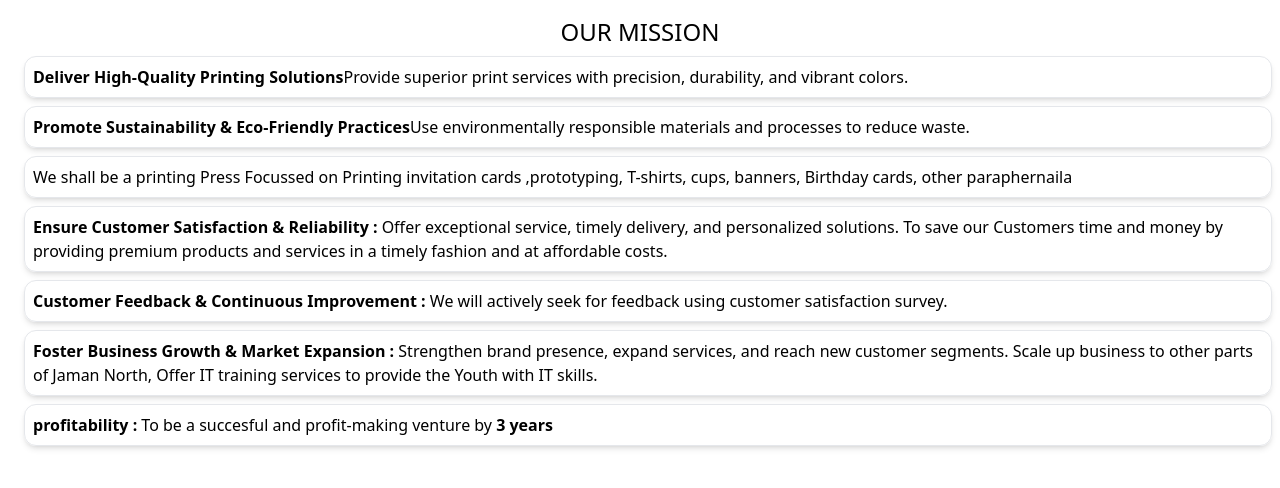
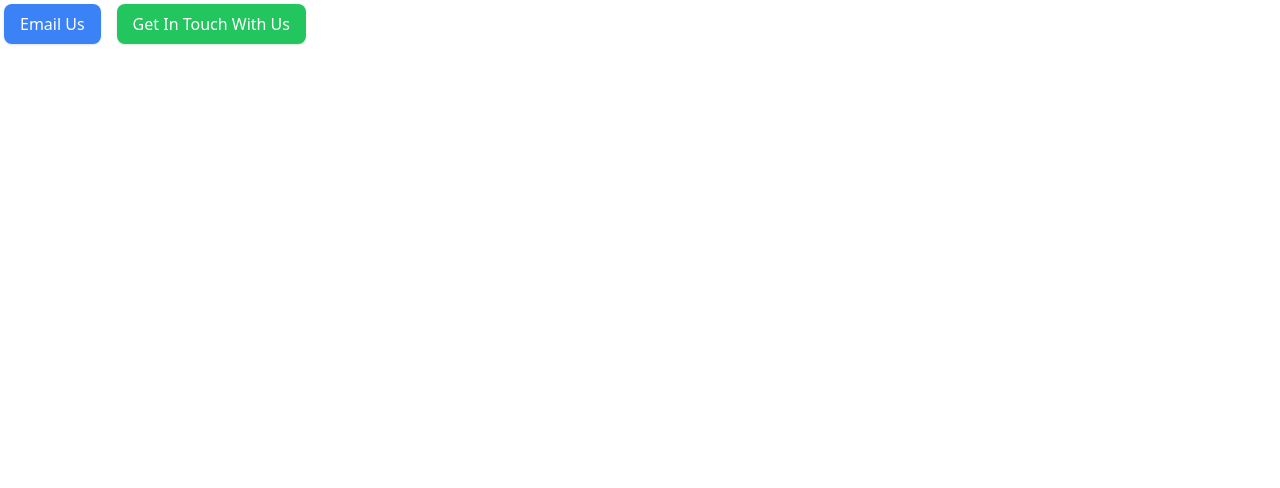
Before and after one commit to Psam4ord/upp-business-site, a Gatsby site: page / in a window 1280 px wide. Built offline with nearby package versions, Linux system fonts and the light colour scheme; Gatsby itself is replaced by a stand-in of ours.

Commit message:
contactInfo component works successfully

```diff
--- a/gatsby-config.js
+++ b/gatsby-config.js
@@ -38,7 +38,7 @@ module.exports = {
         // https://css-tricks.com/meta-theme-color-and-trickery/
         // theme_color: `#663399`,
         display: `minimal-ui`,
-        icon: `src/images/gatsby-icon.png`, // This path is relative to the root of the site.
+        icon: `src/images/upp-logo.jpeg`, // This path is relative to the root of the site.
       },
     },
   ],
--- a/src/components/helpers/ContactInfo.jsx
+++ b/src/components/helpers/ContactInfo.jsx
@@ -2,25 +2,28 @@ import React from "react"
 import ButtonComponent from "../button"
 
 const ContactInfo = () => {
+
+  const email = process.env.GATSBY_EMAIL;
+  const phone = process.env.GATSBY_PHONE;
+
   return (
     <div>
-      <div className="flex space-x-4">
+      <div className="flex space-x-4 m-1">
         <button
           onClick={() => (window.location.href = `mailto:${email}`)}
           className="px-4 py-2 bg-blue-500 text-white
-          rounded-lg shadow hover:bg-blue-600 transition">
-          Email Me
+          rounded-lg shadow hover:bg-blue-600 transition"
+        >
+          Email Us
         </button>
         <button
           onClick={() => (window.location.href = `tel:${phone}`)}
           className="px-4 py-2 bg-green-500 text-white rounded-lg
           shadow hover:bg-green-600 transition"
         >
-          Call Me
+          Get In Touch With Us
         </button>
       </div>
-
-      <ButtonComponent>Get in Touch with us</ButtonComponent>
     </div>
   )
 }
--- a/src/components/helpers/CoreValues.jsx
+++ b/src/components/helpers/CoreValues.jsx
@@ -3,6 +3,8 @@ import React from 'react'
 const CoreValues = () => {
   return (
     <div>
+
+      <h1>Core values </h1>
 
 
     </div>
--- a/src/pages/index.js
+++ b/src/pages/index.js
@@ -1,9 +1,8 @@
 import * as React from "react"
 import MainPage from "./homepage"
 import Layout from '../components/layout/LayOut.jsx'
+import ContactInfo from "../components/helpers/ContactInfo.jsx"
 import Seo from "../components/seo"
-import Vision from "./helppages/vision.js"
-import MissionPage from "./helppages/mission.js"
 const utmParameters = `?utm_source=starter&utm_medium=start-page&utm_campaign=default-starter`
 
 const IndexPage = () => {
@@ -12,7 +11,7 @@ const IndexPage = () => {
 
     <>
     {/* <Vision /> */}
-    <MissionPage />
+    < ContactInfo />
     </>
   //    <Layout>
   //  <MainPage />
```
Also changed, not shown: src/images/upp-logo.jpeg (added).
